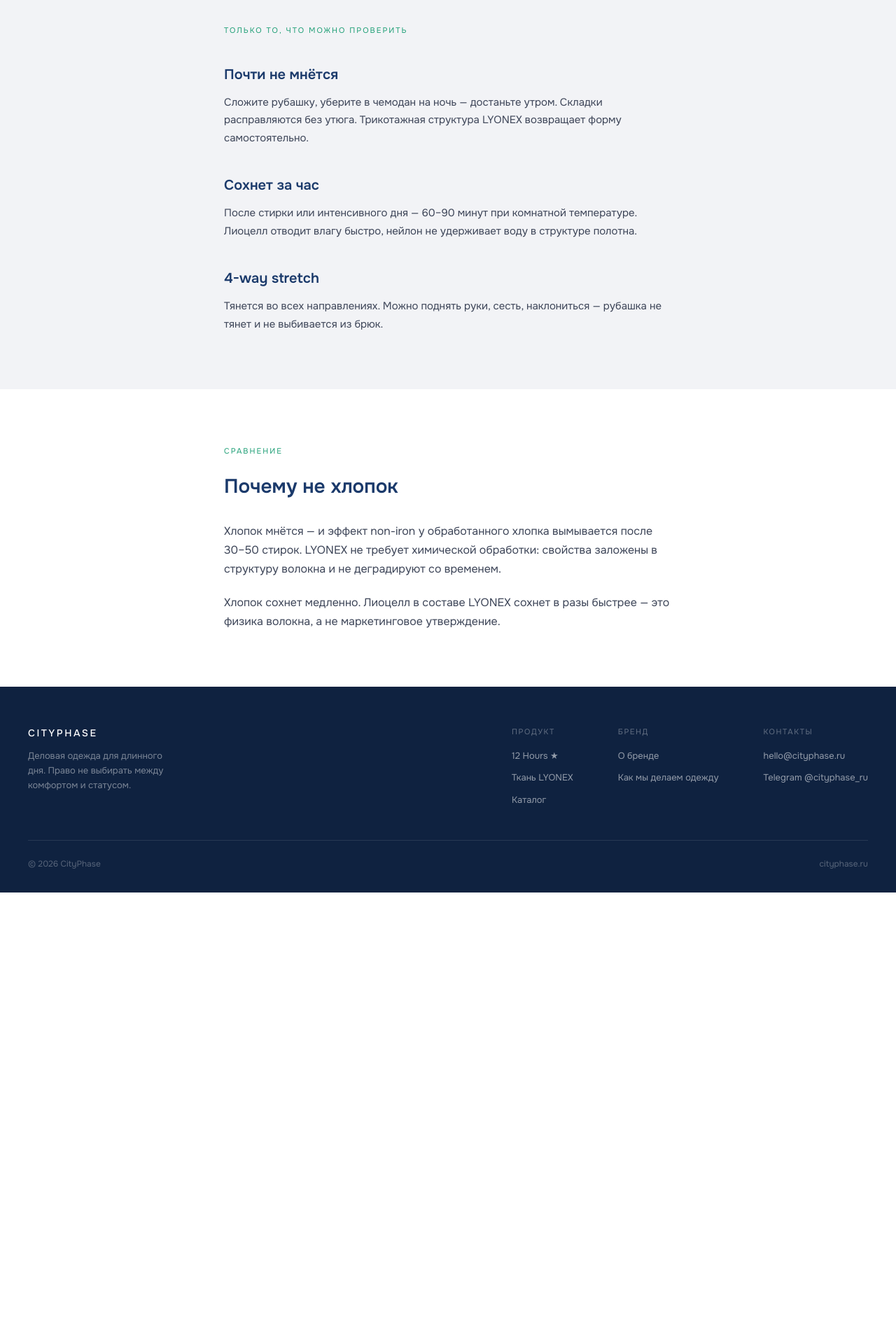
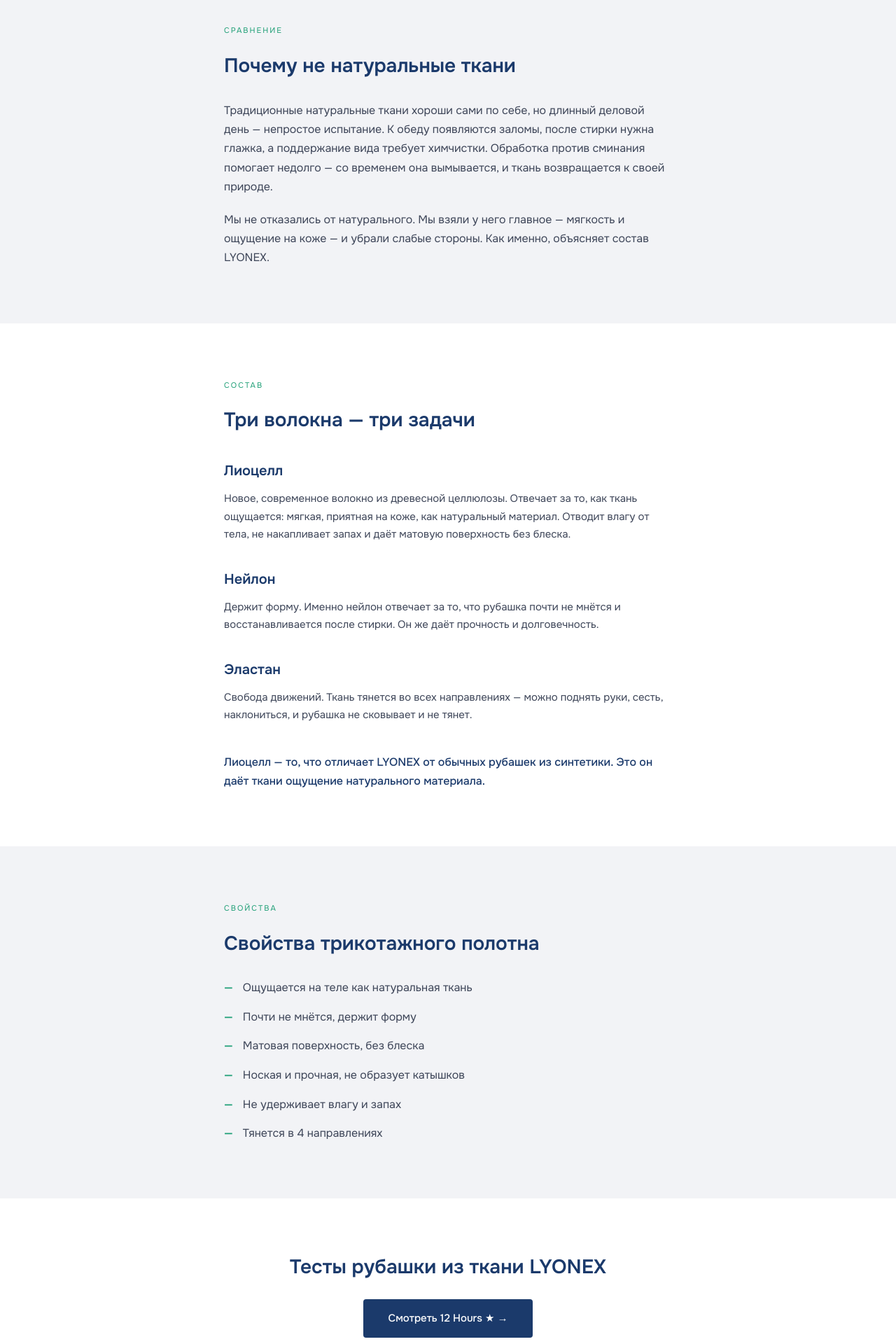
Before and after one commit to 1975pnv-lab/Cityphase, a Next.js app: page /technology in a window 1280 px wide. Shown: the part 440-2360 px from the top of the page at 70% size. Before the commit the page ends 1715 px from the top, so only its background shows below. Built offline with nearby package versions, Linux system fonts and the light colour scheme.

Commit message:
technology: переписан контент страницы ткани (S0/S2/S3/S4/S6)

```diff
--- a/app/technology/page.js
+++ b/app/technology/page.js
@@ -19,7 +19,7 @@ export default function Technology() {
         </a>
       </nav>
 
-            {/* S1 LYONEX BANNER */}
+      {/* S0 HERO */}
       <section style={{ background: '#1B3A6B', padding: '80px 40px' }}>
         <div style={{ maxWidth: 860, margin: '0 auto' }}>
           <p style={{ fontSize: 11, letterSpacing: '0.18em', textTransform: 'uppercase', color: '#1D9E75', marginBottom: 16 }}>
@@ -29,63 +29,109 @@ export default function Technology() {
             LYONEX
           </h1>
           <p style={{ fontSize: 17, color: 'rgba(255,255,255,0.75)', lineHeight: 1.65, maxWidth: 620 }}>
-            Одна платформа волокна — нейлон, лиоцелл и эластан. Дифференциация линеек через структуру плетения и граммаж, не через химический состав.
+            LYONEX — ткань из трёх волокон: лиоцелла, нейлона и эластана. Именно такой состав позволяет ей выдержать 12-часовой рабочий день.
           </p>
         </div>
       </section>
 
-      {/* S2 ТРИ СВОЙСТВА */}
+      {/* S2 ПОЧЕМУ НЕ НАТУРАЛЬНЫЕ ТКАНИ */}
       <section style={{ background: '#F2F3F6', padding: '80px 40px' }}>
-        <div style={{ maxWidth: 640, margin: '0 auto' }}>
-          <p style={{ fontSize: 11, letterSpacing: '0.18em', textTransform: 'uppercase', color: '#1D9E75', marginBottom: 40 }}>
-            ТОЛЬКО ТО, ЧТО МОЖНО ПРОВЕРИТЬ
-          </p>
-          <div style={{ display: 'flex', flexDirection: 'column', gap: 40 }}>
-            <div>
-              <h3 style={{ fontSize: 20, fontWeight: 600, color: '#1B3A6B', marginBottom: 12 }}>
-                Почти не мнётся
-              </h3>
-              <p style={{ fontSize: 15, color: '#3D4558', lineHeight: 1.7 }}>
-                Сложите рубашку, уберите в чемодан на ночь — достаньте утром. Складки расправляются без утюга. Трикотажная структура LYONEX возвращает форму самостоятельно.
-              </p>
-            </div>
-            <div>
-              <h3 style={{ fontSize: 20, fontWeight: 600, color: '#1B3A6B', marginBottom: 12 }}>
-                Сохнет за час
-              </h3>
-              <p style={{ fontSize: 15, color: '#3D4558', lineHeight: 1.7 }}>
-                После стирки или интенсивного дня — 60–90 минут при комнатной температуре. Лиоцелл отводит влагу быстро, нейлон не удерживает воду в структуре полотна.
-              </p>
-            </div>
-            <div>
-              <h3 style={{ fontSize: 20, fontWeight: 600, color: '#1B3A6B', marginBottom: 12 }}>
-                4-way stretch
-              </h3>
-              <p style={{ fontSize: 15, color: '#3D4558', lineHeight: 1.7 }}>
-                Тянется во всех направлениях. Можно поднять руки, сесть, наклониться — рубашка не тянет и не выбивается из брюк.
-              </p>
-            </div>
-          </div>
-        </div>
-      </section>
-
-      {/* S3 ПОЧЕМУ НЕ ХЛОПОК */}
-      <section style={{ background: '#fff', padding: '80px 40px' }}>
         <div style={{ maxWidth: 640, margin: '0 auto' }}>
           <p style={{ fontSize: 11, letterSpacing: '0.18em', textTransform: 'uppercase', color: '#1D9E75', marginBottom: 24 }}>
             СРАВНЕНИЕ
           </p>
           <h2 style={{ fontSize: 28, fontWeight: 600, color: '#1B3A6B', marginBottom: 32, lineHeight: 1.3 }}>
-            Почему не хлопок
+            Почему не натуральные ткани
           </h2>
           <p style={{ fontSize: 16, color: '#3D4558', lineHeight: 1.7, marginBottom: 20 }}>
-            Хлопок мнётся — и эффект non-iron у обработанного хлопка вымывается после 30–50 стирок. LYONEX не требует химической обработки: свойства заложены в структуру волокна и не деградируют со временем.
+            Традиционные натуральные ткани хороши сами по себе, но длинный деловой день — непростое испытание. К обеду появляются заломы, после стирки нужна глажка, а поддержание вида требует химчистки. Обработка против сминания помогает недолго — со временем она вымывается, и ткань возвращается к своей природе.
           </p>
           <p style={{ fontSize: 16, color: '#3D4558', lineHeight: 1.7 }}>
-            Хлопок сохнет медленно. Лиоцелл в составе LYONEX сохнет в разы быстрее — это физика волокна, а не маркетинговое утверждение.
+            Мы не отказались от натурального. Мы взяли у него главное — мягкость и ощущение на коже — и убрали слабые стороны. Как именно, объясняет состав LYONEX.
           </p>
         </div>
       </section>
+
+      {/* S3 ТРИ ВОЛОКНА */}
+      <section style={{ background: '#fff', padding: '80px 40px' }}>
+        <div style={{ maxWidth: 640, margin: '0 auto' }}>
+          <p style={{ fontSize: 11, letterSpacing: '0.18em', textTransform: 'uppercase', color: '#1D9E75', marginBottom: 24 }}>
+            СОСТАВ
+          </p>
+          <h2 style={{ fontSize: 28, fontWeight: 600, color: '#1B3A6B', marginBottom: 40, lineHeight: 1.3 }}>
+            Три волокна — три задачи
+          </h2>
+          <div style={{ display: 'flex', flexDirection: 'column', gap: 36 }}>
+            <div>
+              <h3 style={{ fontSize: 20, fontWeight: 600, color: '#1B3A6B', marginBottom: 12 }}>
+                Лиоцелл
+              </h3>
+              <p style={{ fontSize: 15, color: '#3D4558', lineHeight: 1.7 }}>
+                Новое, современное волокно из древесной целлюлозы. Отвечает за то, как ткань ощущается: мягкая, приятная на коже, как натуральный материал. Отводит влагу от тела, не накапливает запах и даёт матовую поверхность без блеска.
+              </p>
+            </div>
+            <div>
+              <h3 style={{ fontSize: 20, fontWeight: 600, color: '#1B3A6B', marginBottom: 12 }}>
+                Нейлон
+              </h3>
+              <p style={{ fontSize: 15, color: '#3D4558', lineHeight: 1.7 }}>
+                Держит форму. Именно нейлон отвечает за то, что рубашка почти не мнётся и восстанавливается после стирки. Он же даёт прочность и долговечность.
+              </p>
+            </div>
+            <div>
+              <h3 style={{ fontSize: 20, fontWeight: 600, color: '#1B3A6B', marginBottom: 12 }}>
+                Эластан
+              </h3>
+              <p style={{ fontSize: 15, color: '#3D4558', lineHeight: 1.7 }}>
+                Свобода движений. Ткань тянется во всех направлениях — можно поднять руки, сесть, наклониться, и рубашка не сковывает и не тянет.
+              </p>
+            </div>
+          </div>
+          <p style={{ fontSize: 16, color: '#1B3A6B', lineHeight: 1.7, marginTop: 40, fontWeight: 500 }}>
+            Лиоцелл — то, что отличает LYONEX от обычных рубашек из синтетики. Это он даёт ткани ощущение натурального материала.
+          </p>
+        </div>
+      </section>
+
+      {/* S4 СВОЙСТВА ТРИКОТАЖНОГО ПОЛОТНА */}
+      <section style={{ background: '#F2F3F6', padding: '80px 40px' }}>
+        <div style={{ maxWidth: 640, margin: '0 auto' }}>
+          <p style={{ fontSize: 11, letterSpacing: '0.18em', textTransform: 'uppercase', color: '#1D9E75', marginBottom: 24 }}>
+            СВОЙСТВА
+          </p>
+          <h2 style={{ fontSize: 28, fontWeight: 600, color: '#1B3A6B', marginBottom: 32, lineHeight: 1.3 }}>
+            Свойства трикотажного полотна
+          </h2>
+          <ul style={{ listStyle: 'none', padding: 0, margin: 0, display: 'flex', flexDirection: 'column', gap: 16 }}>
+            {[
+              'Ощущается на теле как натуральная ткань',
+              'Почти не мнётся, держит форму',
+              'Матовая поверхность, без блеска',
+              'Ноская и прочная, не образует катышков',
+              'Не удерживает влагу и запах',
+              'Тянется в 4 направлениях',
+            ].map((item, i) => (
+              <li key={i} style={{ display: 'flex', alignItems: 'flex-start', gap: 14, fontSize: 16, color: '#3D4558', lineHeight: 1.6 }}>
+                <span style={{ color: '#1D9E75', fontWeight: 600, flexShrink: 0 }}>—</span>
+                <span>{item}</span>
+              </li>
+            ))}
+          </ul>
+        </div>
+      </section>
+
+      {/* S6 CTA */}
+      <section style={{ background: '#fff', padding: '80px 40px' }}>
+        <div style={{ maxWidth: 640, margin: '0 auto', textAlign: 'center' }}>
+          <h2 style={{ fontSize: 28, fontWeight: 600, color: '#1B3A6B', marginBottom: 28, lineHeight: 1.3 }}>
+            Тесты рубашки из ткани LYONEX
+          </h2>
+          <a href="/12-hours" style={{ display: 'inline-block', background: '#1B3A6B', color: '#fff', fontSize: 15, fontWeight: 500, padding: '16px 36px', borderRadius: 4, textDecoration: 'none' }}>
+            Смотреть 12 Hours ★ →
+          </a>
+        </div>
+      </section>
+
 
 {/* FOOTER */}
       <footer style={{ background: '#0F2240', padding: '56px 40px 32px' }}>
```
